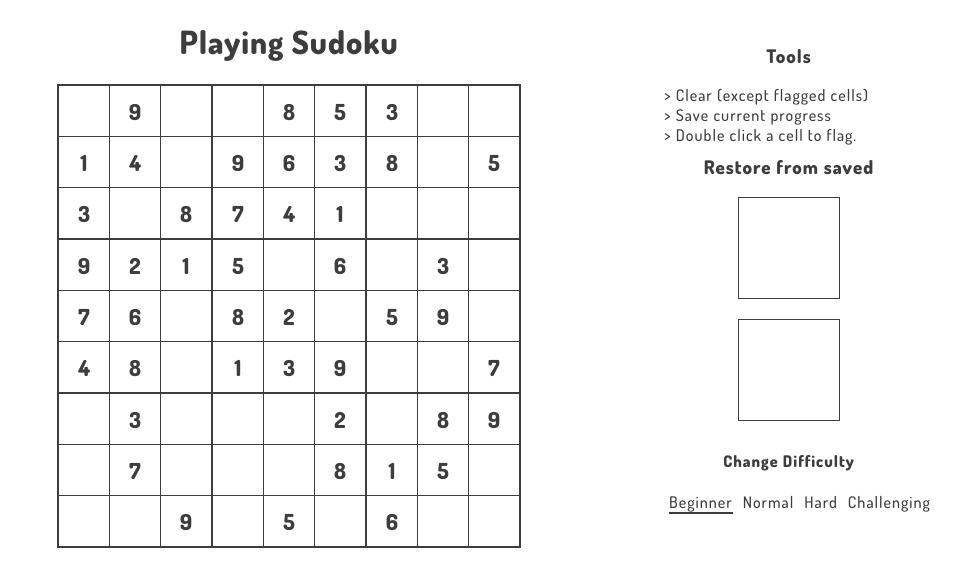
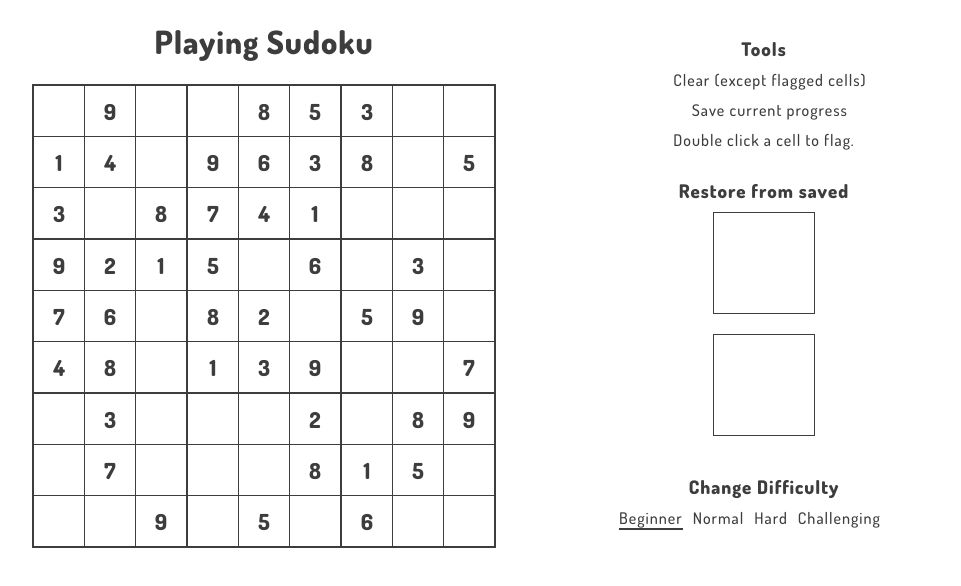
Before and after one commit to ykzhukian/sudoku, a React app: page / in a window 1280 px wide. Shown: the top 586 px of the page, without its empty margins (226-1187 px from the left). Built offline with nearby package versions, Linux system fonts and the light colour scheme; what react-mixin would draw is missing.

Commit message:
tools hover

```diff
--- a/src/css/blocks/layout.scss
+++ b/src/css/blocks/layout.scss
@@ -27,7 +27,7 @@
 
 	.tools-wrapper {
 		height: 100%;
-		width: 250px;
+		width: 300px;
 		display: flex;
 		flex-direction: column;
 		justify-content: center;
@@ -41,7 +41,21 @@
 
 .info-text {
 	text-align: center;
-	margin-top:10px;
+	margin-bottom: 10px;
+}
+
+.btn {
+	cursor: pointer;
+
+	span {
+		visibility: hidden;
+	}
+
+	&:hover {
+		span {
+			visibility: visible;
+		}
+	}
 }
 
 .difficulty {
--- a/src/js/components/Sudoku.js
+++ b/src/js/components/Sudoku.js
@@ -116,15 +116,15 @@ export default class Sudoku extends Component {
         <div className="wrapper">
           <div className="tools-wrapper">
             <h3 className="info-text">Tools</h3>
-            <div className="clear-btn">> Clear (except flagged cells)</div>
-            <div className="clear-btn">> Save current progress</div>
-            <div className="">> Double click a cell to flag.</div>
+            <div className="info-text btn"><span>></span> Clear (except flagged cells)</div>
+            <div className="info-text btn"><span>></span> Save current progress</div>
+            <div className="info-text">Double click a cell to flag.</div>
             <h3 className="info-text">Restore from saved</h3>
             <div className="restore-list">
               <div className="restore-sudoku"></div>
               <div className="restore-sudoku"></div>
             </div>
-            <h4 className="info-text">Change Difficulty</h4>
+            <h3 className="info-text">Change Difficulty</h3>
             <div className="difficulty">
               <span className={this.props.prefilled === 45 ? 'active' : ''} onClick={(e) => this.props.changeDifficulty(e, 45)} >Beginner</span>
               <span className={this.props.prefilled === 35 ? 'active' : ''} onClick={(e) => this.props.changeDifficulty(e, 35)} >Normal</span>
```
